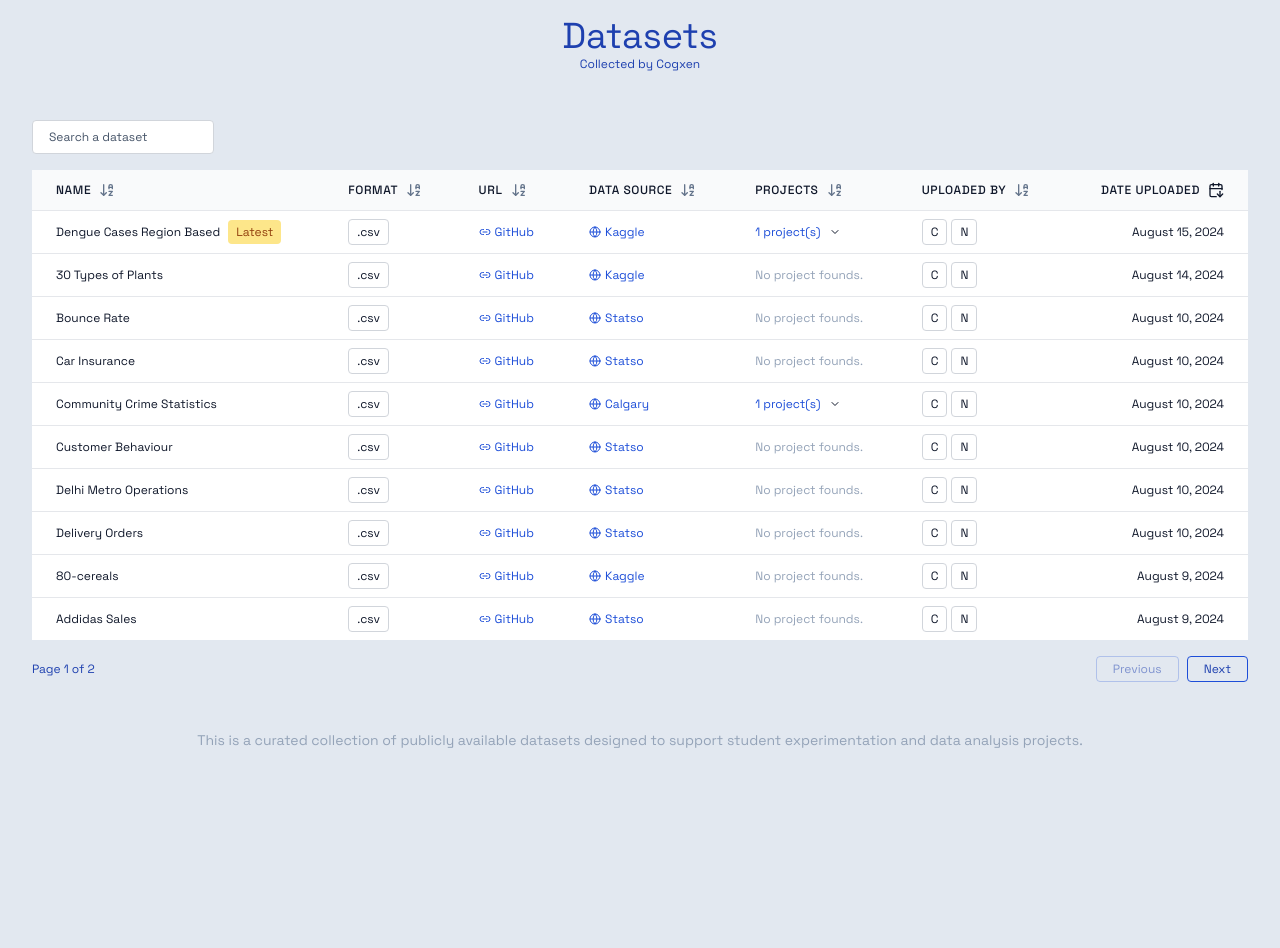
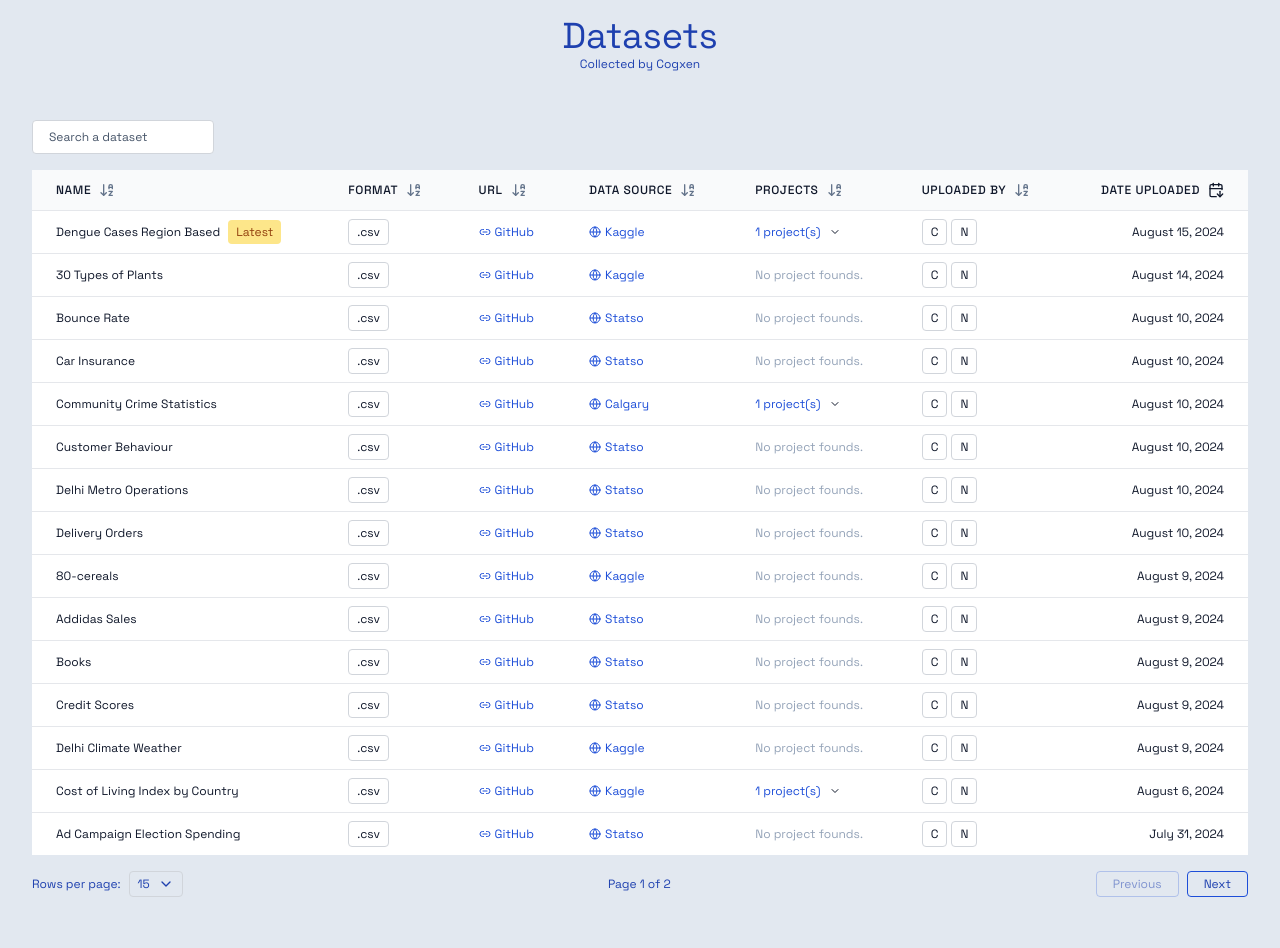
Before and after one commit to cogxen/datasets, a Next.js app: page / in a window 1280 px wide. Shown: the top 948 px of the page. Before the commit the page ends 800 px from the top, so only its background shows below. Built offline with nearby package versions, Linux system fonts and the light colour scheme.

Commit message:
feat: add rows per page selection

```diff
--- a/src/components/DatasetsTable.tsx
+++ b/src/components/DatasetsTable.tsx
@@ -57,7 +57,7 @@ export default function DatasetsTable() {
   const [sorting, setSorting] = useState<SortingState>([{ id: "date_uploaded", desc: true }])
   const [pagination, setPagination] = useState({
     pageIndex: 0,
-    pageSize: 10,
+    pageSize: 15,
   })
 
   const debouncedSearchInput = useDebounce(searchInput, 300)
--- a/src/components/table/Pagination.tsx
+++ b/src/components/table/Pagination.tsx
@@ -1,5 +1,6 @@
 import React from "react"
 import { Table } from "@tanstack/react-table"
+import RowsPerPageSelector from "./RowsPerPageSelector"
 
 interface PaginationProps<T> {
   table: Table<T>
@@ -8,6 +9,9 @@ interface PaginationProps<T> {
 const Pagination = <T,>({ table }: PaginationProps<T>) => {
   return (
     <div className="flex text-xs items-center justify-between mt-4">
+      <div className="flex flex-row items-center gap-2">
+        <RowsPerPageSelector table={table} />
+      </div>
       <span>
         Page {table.getState().pagination.pageIndex + 1} of {table.getPageCount()}
       </span>
--- /dev/null
+++ b/src/components/table/RowsPerPageSelector.tsx
@@ -0,0 +1,49 @@
+import React, { useState } from "react"
+import { Table } from "@tanstack/react-table"
+import { Menu } from "@headlessui/react"
+import { ChevronDown, ChevronUp } from "lucide-react"
+
+interface RowsPerPageSelectorProps<T> {
+  table: Table<T>
+}
+
+const RowsPerPageSelector = <T,>({ table }: RowsPerPageSelectorProps<T>) => {
+  const [isOpen, setIsOpen] = useState(false)
+  const pageSizeOptions = [10, 15, 20]
+
+  return (
+    <div className="flex items-center gap-2">
+      <span>Rows per page:</span>
+      <Menu as="div" className="relative inline-block text-left">
+        <Menu.Button
+          className="border border-gray-300 rounded px-2 py-1 flex items-center gap-2"
+          onClick={() => setIsOpen(!isOpen)}
+        >
+          {table.getState().pagination.pageSize}
+          {isOpen ? <ChevronUp className="w-4 h-4" /> : <ChevronDown className="w-4 h-4" />}
+        </Menu.Button>
+        <Menu.Items
+          className="absolute w-28 rounded-md shadow-lg bg-white ring-1 ring-black ring-opacity-5 focus:outline-none"
+          onClick={() => setIsOpen(false)}
+        >
+          {pageSizeOptions.map((size) => (
+            <Menu.Item key={size}>
+              {({ active }) => (
+                <button
+                  className={`${
+                    active ? "bg-gray-100" : ""
+                  } group flex rounded-md items-center w-full px-2 py-1 text-sm `}
+                  onClick={() => table.setPageSize(size)}
+                >
+                  {size}
+                </button>
+              )}
+            </Menu.Item>
+          ))}
+        </Menu.Items>
+      </Menu>
+    </div>
+  )
+}
+
+export default RowsPerPageSelector
```
